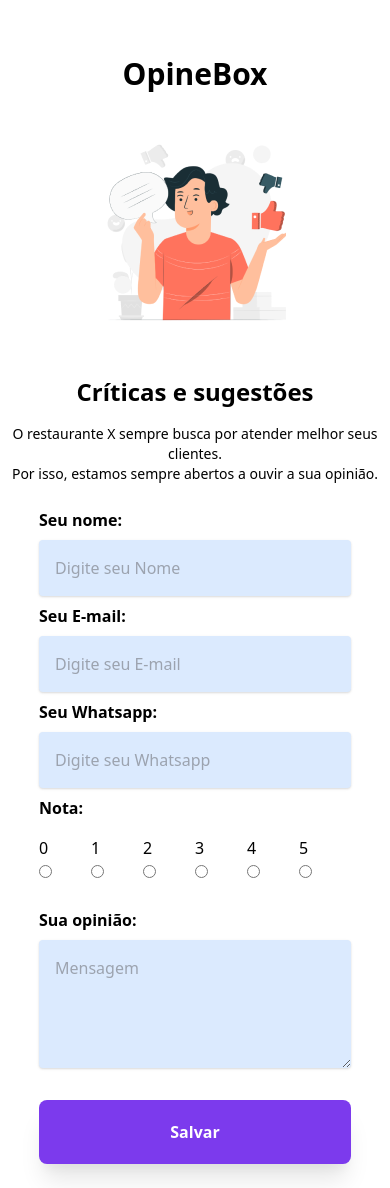
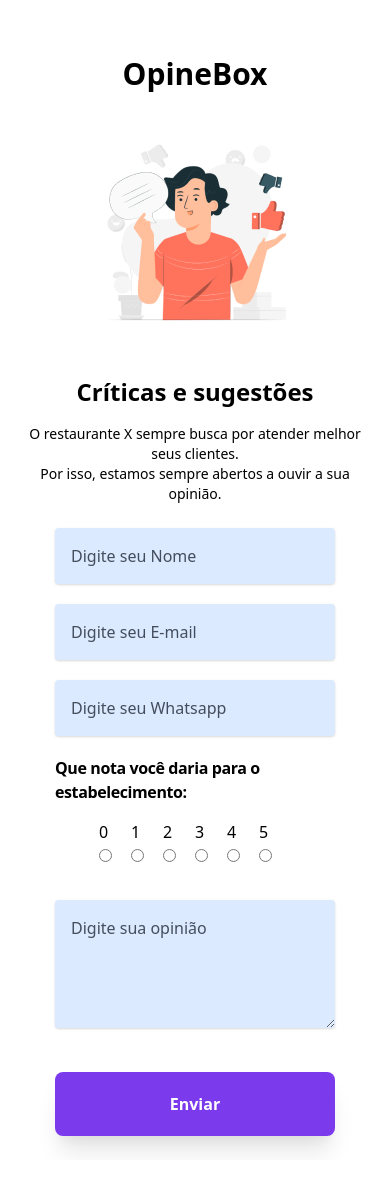
Before and after one commit to Ludsonfrancisco/opineBox, a Next.js app: page /pesquisa in a window 390 px wide. After the commit the page ends 1160 px from the top, so only its background shows below. Built offline with nearby package versions, Linux system fonts and the light colour scheme.

Commit message:
ajuste form

```diff
--- a/pages/pesquisa.js
+++ b/pages/pesquisa.js
@@ -36,32 +36,37 @@ const Pesquisa = () => {
   }
   return (
     <div className='pt-6'>
-      <PageTitle  title='Pesquisea '/>
+
+
+
+      <PageTitle title='Pesquisea ' />
       <h1 className='text-center font-bold mb-4 text-2xl'>Críticas e sugestões</h1>
       <p className='text-center mb-6 text-sm px-2'>O restaurante X sempre busca por atender melhor seus clientes.<br />
         Por isso, estamos sempre abertos a ouvir a sua opinião.</p>
       {!sucess && <div className=' w-4/5 lg:w-1/5 mx-auto'>
-        <label className='font-bold'>Seu nome:</label>
-        <input className='focus:outline-none focus:ring-2 focus:ring-purple-600 focus:border-transparent  w-full p-4 block shadow bg-blue-100 my-2 rounded' type='text' placeholder='Digite seu Nome' onChange={onChange} name='Nome' value={form.Nome} />
-        <label className='font-bold'>Seu E-mail:</label>
-        <input className='focus:outline-none focus:ring-2 focus:ring-purple-600 focus:border-transparent  w-full p-4 block shadow bg-blue-100 my-2 rounded' type='text' placeholder='Digite seu E-mail' onChange={onChange} name='Email' value={form.Email} required />
-        <label className='font-bold sm:text-center'>Seu Whatsapp:</label>
-        <input className='focus:outline-none focus:ring-2 focus:ring-purple-600 focus:border-transparent  w-full p-4 block shadow bg-blue-100 my-2 rounded' type='text' placeholder='Digite seu Whatsapp' onChange={onChange} name='Whatsapp' value={form.Whatsapp} />
-        <label className='font-bold'>Nota:</label>
+        <label className='font-bold pp:hidden'>Seu nome:</label>
+        <input className='pp:mb-5 placeholder-gray-900 placeholder-opacity-25 pp:placeholder-opacity-75 focus:outline-none focus:ring-2 focus:ring-purple-600 focus:border-transparent  w-full p-4 block shadow bg-blue-100 my-2 rounded' type='text' placeholder='Digite seu Nome' onChange={onChange} name='Nome' value={form.Nome} />
+        <label className='font-bold pp:hidden'>Seu E-mail:</label>
+        <input className='pp:mb-5 placeholder-gray-900 placeholder-opacity-25 pp:placeholder-opacity-75 focus:outline-none focus:ring-2 focus:ring-purple-600 focus:border-transparent  w-full p-4 block shadow bg-blue-100 my-2 rounded' type='text' placeholder='Digite seu E-mail' onChange={onChange} name='Email' value={form.Email} required />
+        <label className='font-bold pp:hidden'>Seu Whatsapp:</label>
+        <input className='pp:mb-5 placeholder-gray-900 placeholder-opacity-25 pp:placeholder-opacity-75 focus:outline-none focus:ring-2 focus:ring-purple-600 focus:border-transparent  w-full p-4 block shadow bg-blue-100 my-2 rounded' type='text' placeholder='Digite seu Whatsapp' onChange={onChange} name='Whatsapp' value={form.Whatsapp} />
+        <label className='font-bold leading-none tracking-tight	'>Que nota você daria para o <br />estabelecimento:</label>
 
-        <div className='flex pt-4 pb-6 cursor-pointer focus:outline-none focus:ring-2 focus:ring-purple-600 focus:border-transparent '>
+
+        <div className='flex justify-center pt-4  pb-6 cursor-pointer focus:outline-none focus:ring-2 focus:ring-purple-600 focus:border-transparent '>
           {notas.map(nota => {
-            return (<label className='block w-1/6 text-left '>
-                    {nota} <br />
-                    <input type='radio' src='' name='Nota' value={nota} onChange={onChange} />
-                  </label>)
+            return (<label className='block w-8 text-left'>
+              {nota} <br />
+              <input type='radio' src='' name='Nota' value={nota} onChange={onChange} />
+            </label>)
 
           })}
+
         </div>
-        <label className='font-bold'>Sua opinião:</label>
-        <textarea className='focus:outline-none focus:ring-2 focus:ring-purple-600 focus:border-transparent  w-full p-4 block shadow bg-blue-100 my-2 rounded' rows='4' cols='25' type='text' placeholder='Mensagem' onChange={onChange} name='Mensagem' value={form.Mensagem} />
+        <label className='font-bold pp:hidden'>Sua opinião:</label>
+        <textarea className='pp:mb-5 placeholder-gray-900 placeholder-opacity-25 pp:placeholder-opacity-75 focus:outline-none focus:ring-2 focus:ring-purple-600 focus:border-transparent  w-full p-4 block shadow bg-blue-100 my-2 rounded' rows='4' cols='25' type='text' placeholder='Digite sua opinião' onChange={onChange} name='Mensagem' value={form.Mensagem} />
 
-        <button className='text-white w-full mb-6 bg-purple-600 hover:bg-purple-700 focus:outline-none focus:ring-2 focus:ring-purple-600 focus:ring-opacity-50 px-12 py-5 mt-6 rounded-lg font-bold shadow-xl hover:shadow ' onClick={save}>Salvar</button>
+        <button className='text-white w-full mb-6 bg-purple-600 hover:bg-purple-700 focus:outline-none focus:ring-2 focus:ring-purple-600 focus:ring-opacity-50 px-12 py-5 mt-6 rounded-lg font-bold shadow-xl hover:shadow ' onClick={save}>Enviar</button>
       </div>}
       {sucess && <div className=' w-4/5 lg:w-1/5 mx-auto'>
         <p className=' mt-6 text-center  border-blue-500 text-blue-700 bg-withe px-4 py-3'> Obrigado por contribuir com sua sujestão ou crítica</p>
--- a/tailwind.config.js
+++ b/tailwind.config.js
@@ -2,7 +2,19 @@ module.exports = {
   purge: [],
   darkMode: false, // or 'media' or 'class'
   theme: {
-    extend: {},
+    screens: {
+      'pp': {'min': '350px', 'max': '639px'},
+
+    },
+    extend: {
+      backgroundImage: {
+        'ruim':"url('/ruim.png')"
+      },
+      backgroundSize:{
+        '1-4': '25%',
+        '1-10': '10%'
+      }
+    },
   },
   variants: {
     extend: {},
```
Also changed, not shown: public/ruim.png (added).
